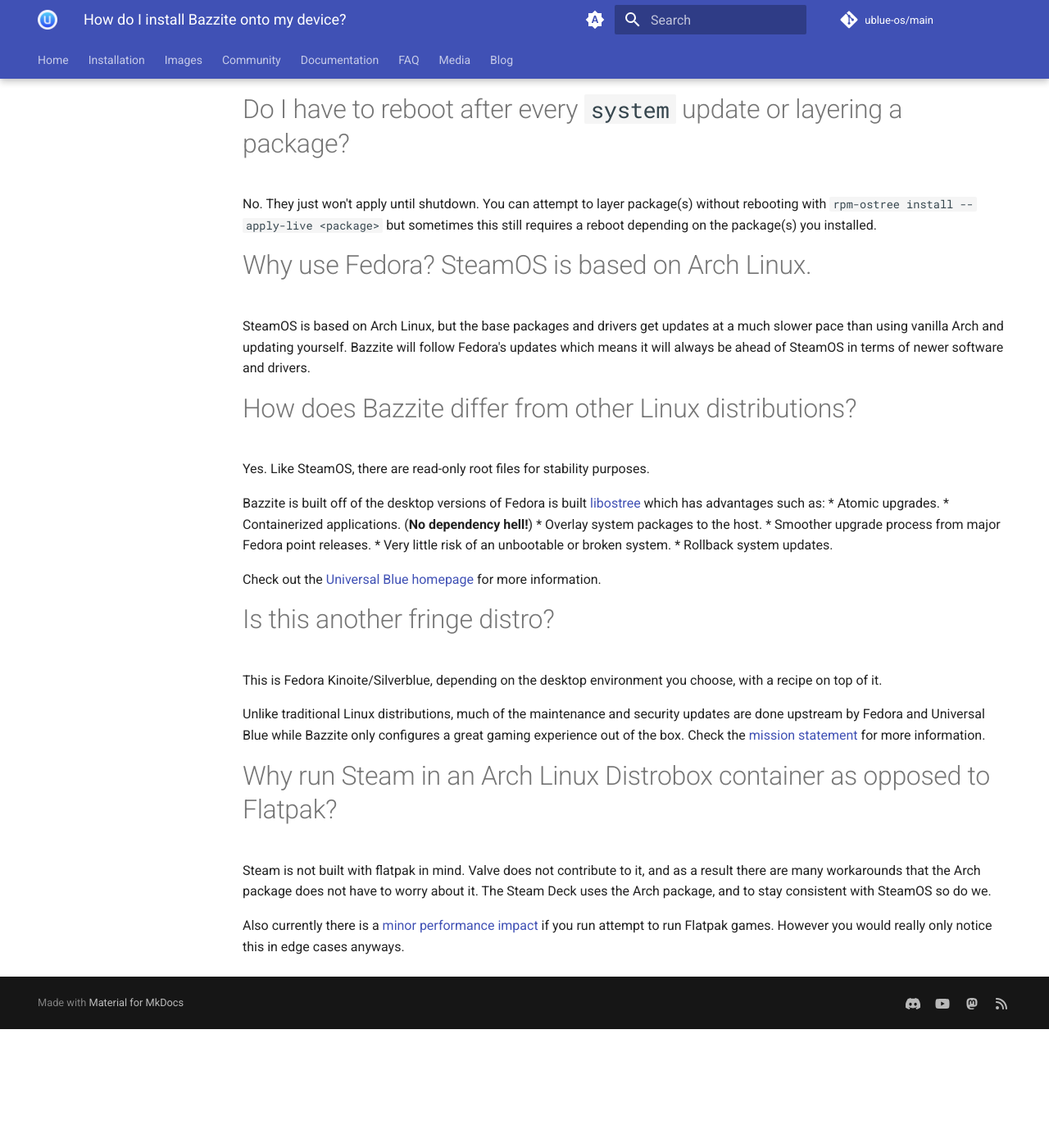
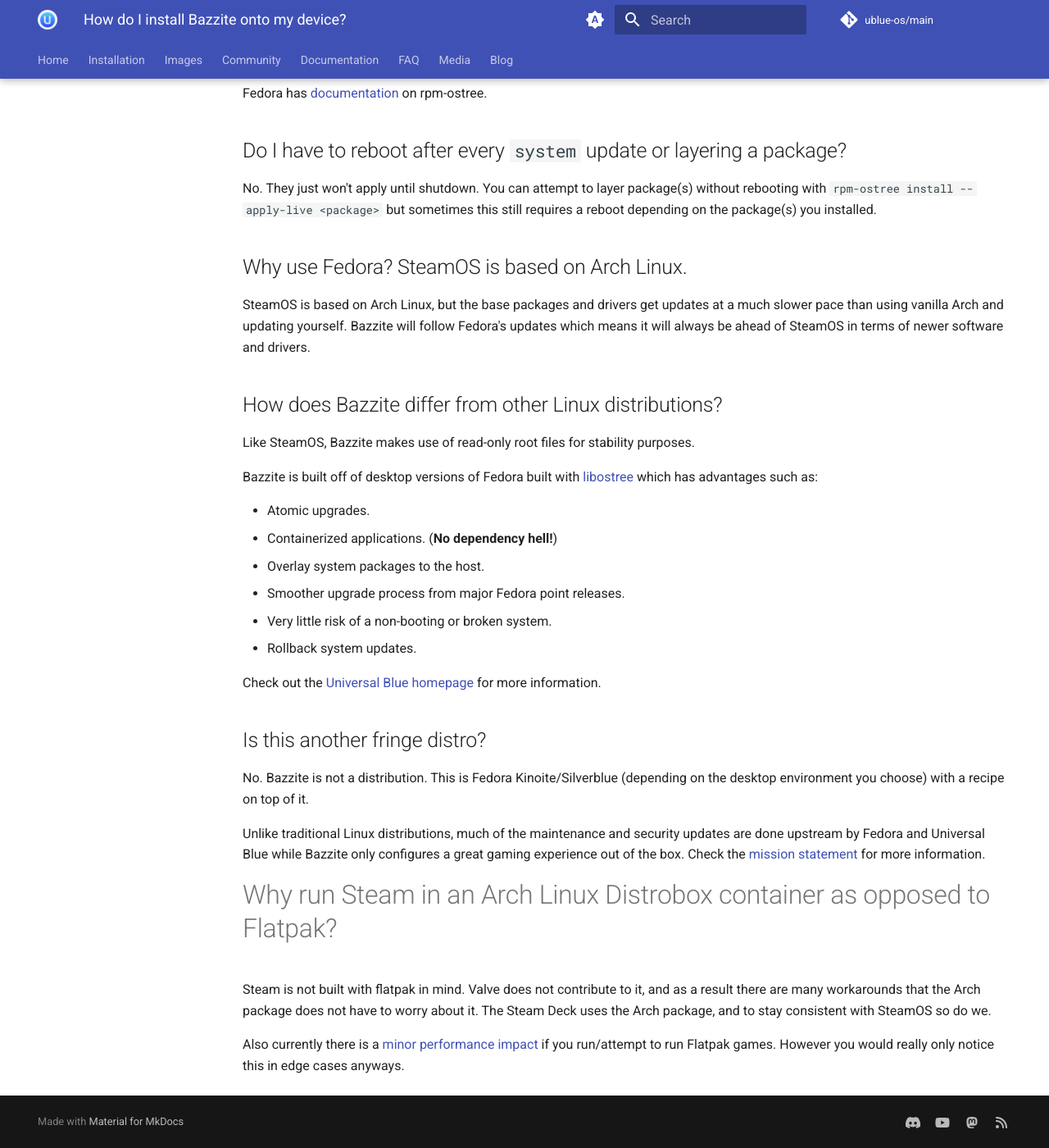
Before and after one commit to ublue-os/website, an MkDocs documentation site: the page built from docs/images/bazzite/FAQ.md, in a window 1280 px wide and 1400 px high, scrolled down 1938 px. Shown: the whole window at 82% size. Built offline with MkDocs 1.6.1 and Material for MkDocs 9.7.7, drawn with Linux system fonts in a browser that asks for light colours; comment, search, counter and statistics services are not loaded; before the commit the page ends 3193 px from its top, so only the background shows below that; some of the changed text lies outside the part shown.

Commit message:
fix:bazzite docs review (#396)
* fix:proofreading & QOL improvemnt to Bazzite docs.

* fix:proofreading new bazzite docs.

```diff
--- a/docs/images/bazzite/FAQ.md
+++ b/docs/images/bazzite/FAQ.md
@@ -2,21 +2,21 @@
 
 Follow this [guide](/images/bazzite/installation/).
 
-# Can I dual/multi-boot?
+## Can I dual/multi-boot?
 
-Windows dual-booting can be made to work, but is **not recommended** since Windows has a habit of destroying your bootloader.  The best method would be running Windows on a different drive than the one containing Bazzite, like an external one.  Other Linux distributions **cannot** be dual/multi-booted due to how Bazzite mounts certain things.
+Windows dual-booting can be made to work, but is **not recommended** since Windows has a habit of destroying your boot loader.  The best method would be running Windows on a different drive than the one containing Bazzite, like an external one.  Other Linux distributions **should not** be dual/multi-booted due to how Bazzite mounts certain things.
 
-# How do I run Windows applications?
+## How do I run Windows applications?
 
-* Use Lutris (preinstalled.)
-* [Bottles,](https://flathub.org/apps/com.usebottles.bottles) for general purpose applications or as an alternative to Lutris
-* [Heroic](https://flathub.org/apps/com.heroicgameslauncher.hgl) for Epic, GOG, and Amazon Games Launcher
+* Use Lutris (preinstalled).
+* [Bottles](https://flathub.org/apps/com.usebottles.bottles) for general purpose applications or as an alternative to Lutris.
+* [Heroic](https://flathub.org/apps/com.heroicgameslauncher.hgl) for Epic, GOG, and Amazon Games Launcher.
 
-# How do I run Android applications?
+## How do I run Android applications?
 
 Follow the [Waydroid guide](/images/bazzite/waydroid/).
 
-# How do updates work?
+## How do updates work?
 
 ### **For *bazzite*, *bazzite-nvidia*, *bazzite-gnome*, and *bazzite-gnome-nvidia*:**
 
@@ -32,7 +32,7 @@ Similar to SteamOS, updates are handled by Steam.  In Game Mode, go to Settings
 
 Alternatively, you can open a host terminal and enter `just update` then reboot your device after it has finished.
 
-# How do I install additional software?
+## How do I install additional software?
 
 ### Flatpak
 
@@ -42,13 +42,14 @@ Typically it is recommended to use Flatpak for most software.  These can be inst
 
 AppImages can be installed by downloading any file with an `.AppImage` extension.  These are usually found on a project's website, [Appimage Hub](https://www.appimagehub.com/) or if you install [Appimage Pool](https://flathub.org/apps/io.github.prateekmedia.appimagepool). Then giving the AppImage application executable permssions in the file's properties to run.
 
-Note that AppImages are not supported in other Universal Blue images.
+!!! Note
+    AppImages are not supported in other Universal Blue images.
 
 ### Distrobox
 
-Distrobox containers can be made with the host terminal following this [documentation](https://github.com/89luca89/distrobox/blob/main/docs/usage/distrobox-create.md). Keep in mind that `bazzite-arch` is a distrobox container that uses pacman as the package manager and can utilize the [AUR](https://aur.archlinux.org/).
+Distrobox containers can be made with the host terminal following this [documentation](https://github.com/89luca89/distrobox/blob/main/docs/usage/distrobox-create.md). Keep in mind that `bazzite-arch` is a `distrobox` container that uses `pacman` as the package manager and can utilize the [AUR](https://aur.archlinux.org/).
 
-You can use [other distributions](https://github.com/89luca89/distrobox/blob/main/docs/compatibility.md#containers-distros) inside the container.
+You can use [other distributions](https://github.com/89luca89/distrobox/blob/main/docs/compatibility.md#containers-distros) inside their own containers.
 
 ### Nix
 
@@ -59,38 +60,37 @@ If you opted to use Nix packages at the first boot, then they can be installed b
 
 Fedora has [documentation](https://docs.fedoraproject.org/en-US/fedora/latest/system-administrators-guide/package-management/rpm-ostree/) on rpm-ostree.
 
-# Do I have to reboot after every `system` update or layering a package?
+## Do I have to reboot after every `system` update or layering a package?
 
-No.  They just won't apply until shutdown.  You can attempt to layer package(s) without rebooting with `rpm-ostree install --apply-live <package>` but sometimes this still requires a reboot depending on the package(s) you installed.
+No. They just won't apply until shutdown.  You can attempt to layer package(s) without rebooting with `rpm-ostree install --apply-live <package>` but sometimes this still requires a reboot depending on the package(s) you installed.
 
-# Why use Fedora? SteamOS is based on Arch Linux.
+## Why use Fedora? SteamOS is based on Arch Linux.
 
-SteamOS is based on Arch Linux, but the base packages and drivers get updates at a much slower pace than using vanilla Arch and updating yourself.  Bazzite will follow Fedora's updates which means it will always be ahead of SteamOS in terms of newer software and drivers.
+SteamOS is based on Arch Linux, but the base packages and drivers get updates at a much slower pace than using vanilla Arch and updating yourself. Bazzite will follow Fedora's updates which means it will always be ahead of SteamOS in terms of newer software and drivers.
 
+## How does Bazzite differ from other Linux distributions?
 
-# How does Bazzite differ from other Linux distributions?
+Like SteamOS, Bazzite makes use of read-only root files for stability purposes.
 
-Yes.  Like SteamOS, there are read-only root files for stability purposes.
+Bazzite is built off of desktop versions of Fedora built with [libostree](https://ostreedev.github.io/ostree/) which has advantages such as:
 
-Bazzite is built off of the desktop versions of Fedora is built [libostree](https://ostreedev.github.io/ostree/) which has advantages such as:
 * Atomic upgrades.
 * Containerized applications. (**No dependency hell!**)
 * Overlay system packages to the host.
 * Smoother upgrade process from major Fedora point releases.
-* Very little risk of an unbootable or broken system.
+* Very little risk of a non-booting or broken system.
 * Rollback system updates.
 
 Check out the [Universal Blue homepage](https://universal-blue.org) for more information.
 
+## Is this another fringe distro?
 
-# Is this another fringe distro?
-
-This is Fedora Kinoite/Silverblue, depending on the desktop environment you choose, with a recipe on top of it.
+No. Bazzite is not a distribution. This is Fedora Kinoite/Silverblue (depending on the desktop environment you choose) with a recipe on top of it.
 
 Unlike traditional Linux distributions, much of the maintenance and security updates are done upstream by Fedora and Universal Blue while Bazzite only configures a great gaming experience out of the box. Check the [mission statement](/mission) for more information.
 
 # Why run Steam in an Arch Linux Distrobox container as opposed to Flatpak?
 
-Steam is not built with flatpak in mind. Valve does not contribute to it, and as a result there are many workarounds that the Arch package does not have to worry about it.  The Steam Deck uses the Arch package, and to stay consistent with SteamOS so do we.
+Steam is not built with flatpak in mind. Valve does not contribute to it, and as a result there are many workarounds that the Arch package does not have to worry about it. The Steam Deck uses the Arch package, and to stay consistent with SteamOS so do we.
 
-Also currently there is a [minor performance impact](https://github.com/flatpak/flatpak/issues/4187) if you run attempt to run Flatpak games.  However you would really only notice this in edge cases anyways.
+Also currently there is a [minor performance impact](https://github.com/flatpak/flatpak/issues/4187) if you run/attempt to run Flatpak games. However you would really only notice this in edge cases anyways.
```
Also changed, not shown: docs/images/bazzite/gaming_guide.md (+19 -14 lines), docs/images/bazzite/installation.md (+15 -20 lines).
